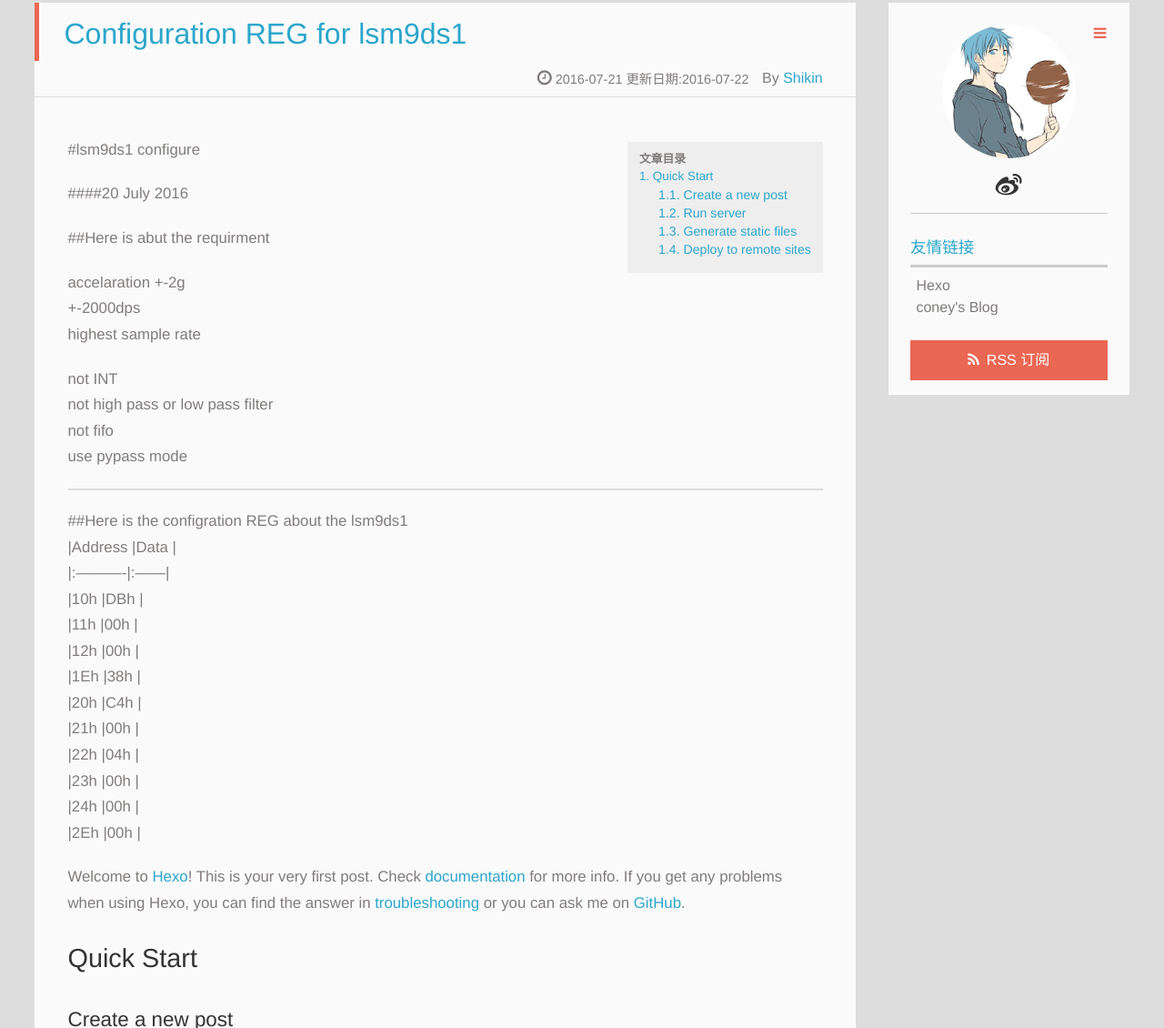
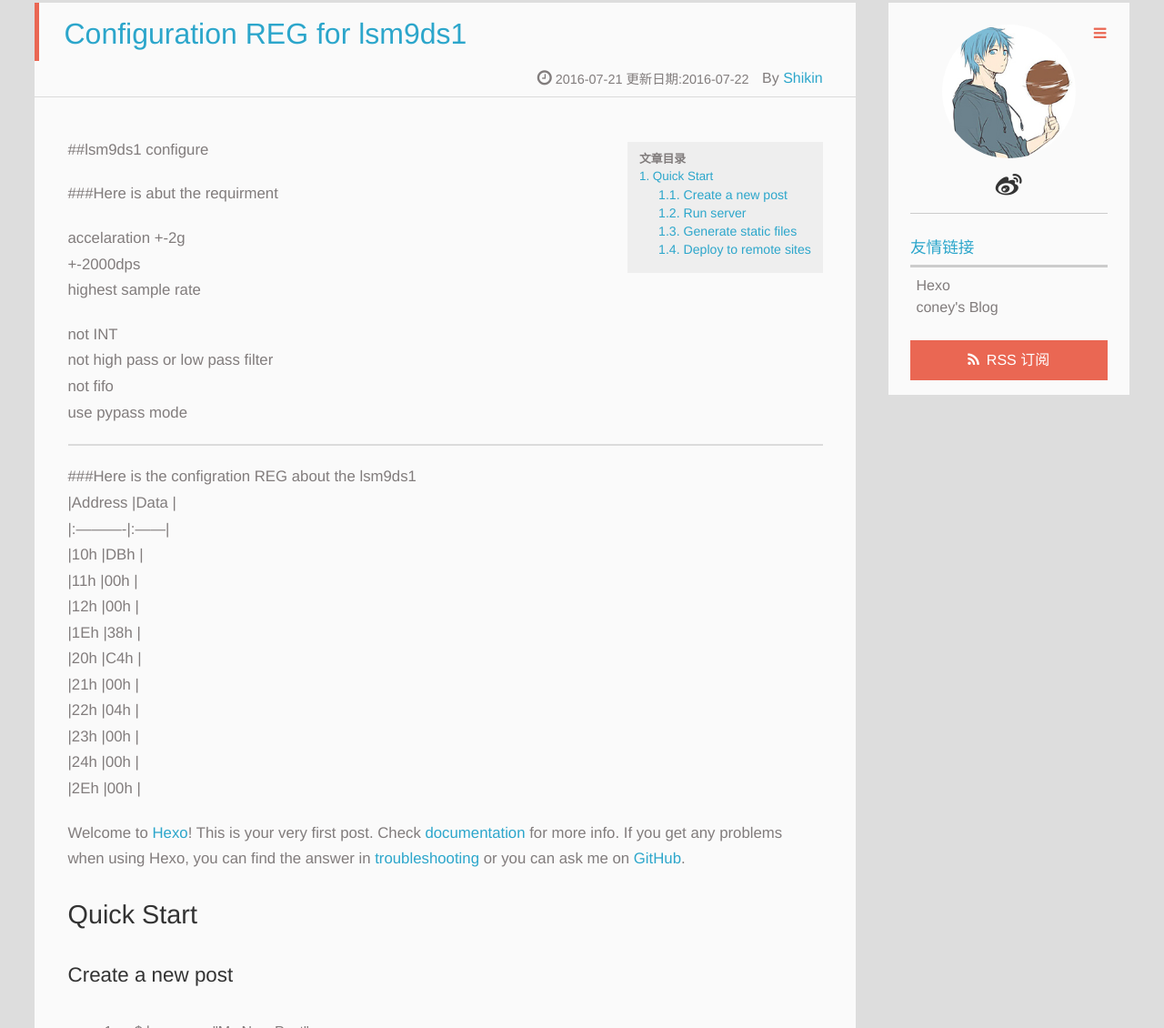
Before and after one commit to ShikinZhang/ShikinZhang.github.io, a plain HTML site: page 2016/07/21/hello/index.html in a window 1280 px wide. Shown: the part 298-1428 px from the top of the page at 91% size. Drawn offline with Linux system fonts and the light colour scheme; a script that the page names is missing; files whose address does not match are found by name.

Commit message:
Site updated: 2016-07-22 02:17:10

```diff
--- a/2016/07/21/hello/index.html
+++ b/2016/07/21/hello/index.html
@@ -12,11 +12,10 @@
 
     <meta name="author" content="Shikin">
 
-    <meta name="description" content="#lsm9ds1 configure
-####20 July 2016
-##Here is abut the requirment
+    <meta name="description" content="##lsm9ds1 configure
+###Here is abut the requirment
 accelaration +-2g+-2000dpshighest sample rate
-not INTnot high pass or low pass filte">
+not INTnot high pass or low pass filternot fifouse py">
 
 
 
@@ -90,7 +89,7 @@ not INTnot high pass or low pass filte">
     </p>
   <p class="article-time">
     <time datetime="2016-07-21T02:28:20.000Z" itemprop="datePublished">2016-07-21</time>
-    更新日期:<time datetime="2016-07-21T18:14:29.274Z" itemprop="dateModified">2016-07-22</time>
+    更新日期:<time datetime="2016-07-21T18:16:55.030Z" itemprop="dateModified">2016-07-22</time>
 
   </p>
 </header>
@@ -102,13 +101,12 @@ not INTnot high pass or low pass filte">
 		<ol class="toc"><li class="toc-item toc-level-2"><a class="toc-link" href="#Quick-Start"><span class="toc-number">1.</span> <span class="toc-text">Quick Start</span></a><ol class="toc-child"><li class="toc-item toc-level-3"><a class="toc-link" href="#Create-a-new-post"><span class="toc-number">1.1.</span> <span class="toc-text">Create a new post</span></a></li><li class="toc-item toc-level-3"><a class="toc-link" href="#Run-server"><span class="toc-number">1.2.</span> <span class="toc-text">Run server</span></a></li><li class="toc-item toc-level-3"><a class="toc-link" href="#Generate-static-files"><span class="toc-number">1.3.</span> <span class="toc-text">Generate static files</span></a></li><li class="toc-item toc-level-3"><a class="toc-link" href="#Deploy-to-remote-sites"><span class="toc-number">1.4.</span> <span class="toc-text">Deploy to remote sites</span></a></li></ol></li></ol>
 		</div>
 
-		<p>#lsm9ds1 configure</p>
-<p>####20 July 2016</p>
-<p>##Here is abut the requirment</p>
+		<p>##lsm9ds1 configure</p>
+<p>###Here is abut the requirment</p>
 <p>accelaration +-2g<br>+-2000dps<br>highest sample rate</p>
 <p>not INT<br>not high pass or low pass filter<br>not fifo<br>use pypass mode</p>
 <hr>
-<p>##Here is the configration REG about the lsm9ds1<br>|Address    |Data    |<br>|:———-|:——|<br>|10h        |DBh    |<br>|11h        |00h    |<br>|12h        |00h    |<br>|1Eh        |38h    |<br>|20h        |C4h    |<br>|21h        |00h    |<br>|22h        |04h    |<br>|23h        |00h    |<br>|24h        |00h    |<br>|2Eh        |00h    |</p>
+<p>###Here is the configration REG about the lsm9ds1<br>|Address    |Data    |<br>|:———-|:——|<br>|10h        |DBh    |<br>|11h        |00h    |<br>|12h        |00h    |<br>|1Eh        |38h    |<br>|20h        |C4h    |<br>|21h        |00h    |<br>|22h        |04h    |<br>|23h        |00h    |<br>|24h        |00h    |<br>|2Eh        |00h    |</p>
 <p>Welcome to <a href="https://hexo.io/" target="_blank" rel="external">Hexo</a>! This is your very first post. Check <a href="https://hexo.io/docs/" target="_blank" rel="external">documentation</a> for more info. If you get any problems when using Hexo, you can find the answer in <a href="https://hexo.io/docs/troubleshooting.html" target="_blank" rel="external">troubleshooting</a> or you can ask me on <a href="https://github.com/hexojs/hexo/issues" target="_blank" rel="external">GitHub</a>.</p>
 <h2 id="Quick-Start"><a href="#Quick-Start" class="headerlink" title="Quick Start"></a>Quick Start</h2><h3 id="Create-a-new-post"><a href="#Create-a-new-post" class="headerlink" title="Create a new post"></a>Create a new post</h3><figure class="highlight bash"><table><tr><td class="gutter"><pre><div class="line">1</div></pre></td><td class="code"><pre><div class="line">$ hexo new <span class="string">"My New Post"</span></div></pre></td></tr></table></figure>
 <p>More info: <a href="https://hexo.io/docs/writing.html" target="_blank" rel="external">Writing</a></p>
```
Also changed, not shown: index.html (+3 -4 lines).
